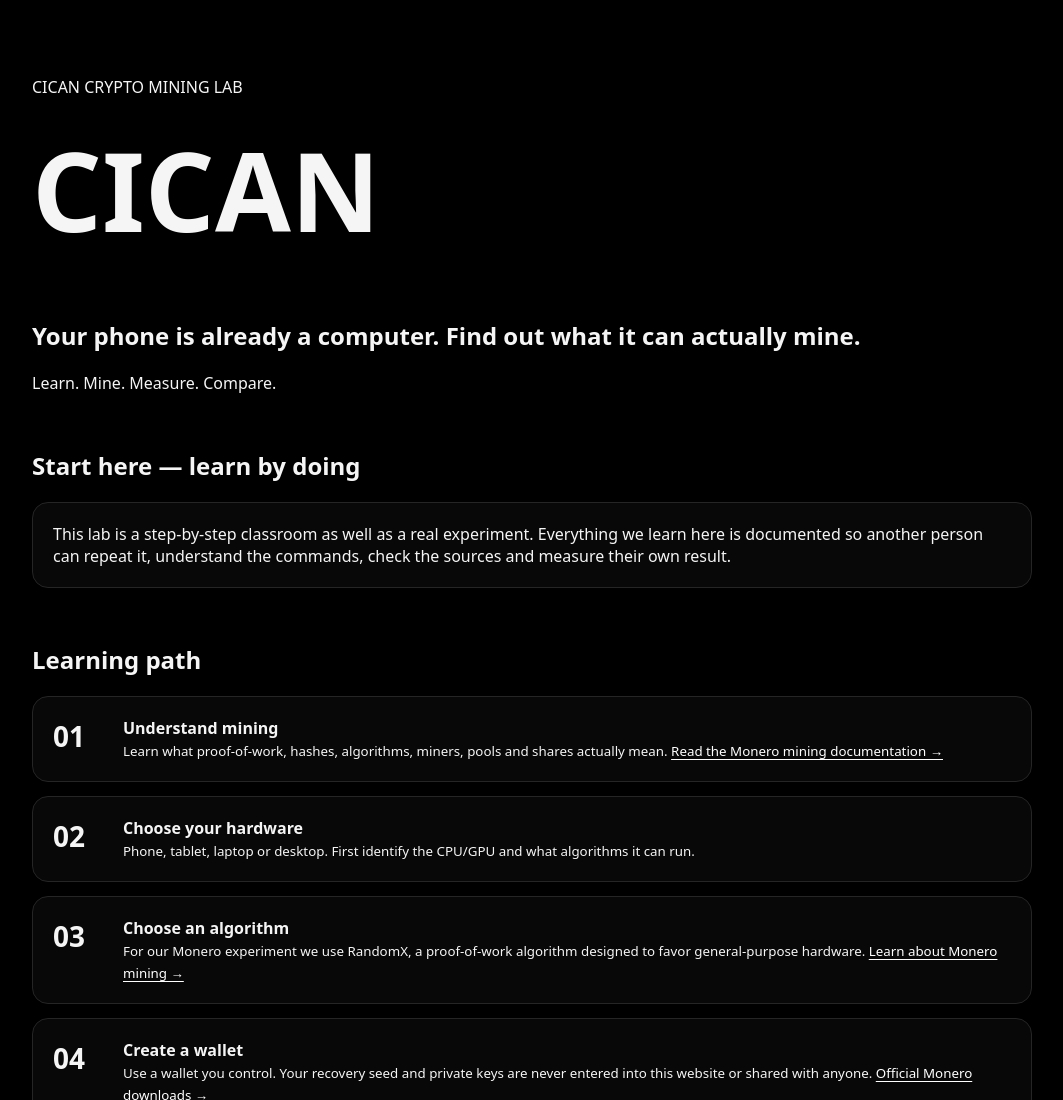
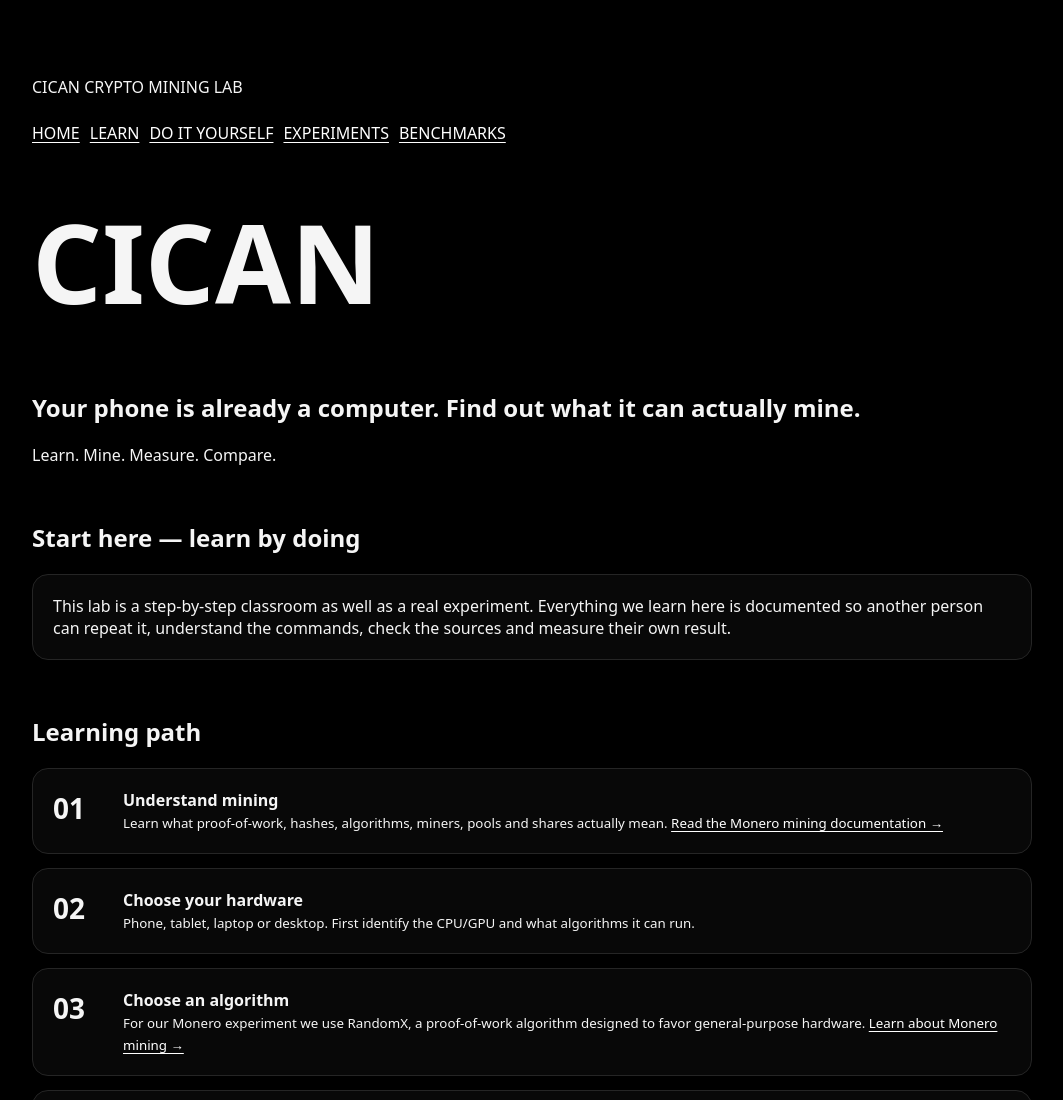
Before and after one commit to CicanGeorgeAlin/cican-bitcoin-mining-lab, a plain HTML site: page index.html in a window 1280 px wide. Shown: the top 1100 px of the page, without its empty margins (108-1171 px from the left). Drawn offline with Linux system fonts and the light colour scheme.

Commit message:
Add full website navigation

```diff
--- a/index.html
+++ b/index.html
@@ -42,7 +42,7 @@
 </head>
 <body>
 <main>
-<p>CICAN CRYPTO MINING LAB</p>
+<p>CICAN CRYPTO MINING LAB</p><nav style="display:flex;flex-wrap:wrap;gap:10px;margin:24px 0 42px"><a class="link" href="./index.html">HOME</a><a class="link" href="./learn.html">LEARN</a><a class="link" href="./do-it-yourself.html">DO IT YOURSELF</a><a class="link" href="./experiments.html">EXPERIMENTS</a><a class="link" href="./benchmarks.html">BENCHMARKS</a></nav>
 <h1>CICAN</h1>
 <h2>Your phone is already a computer. Find out what it can actually mine.</h2>
 <p>Learn. Mine. Measure. Compare.</p>
```
